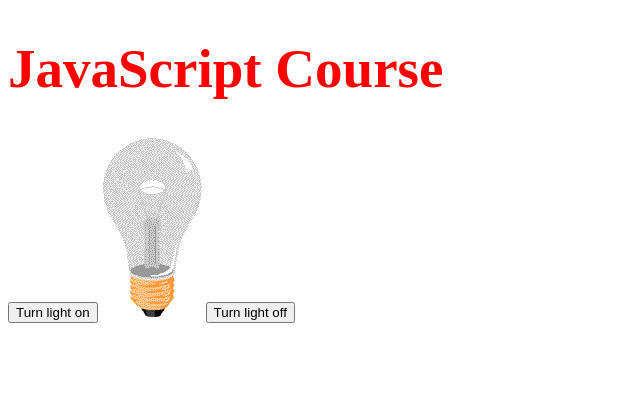
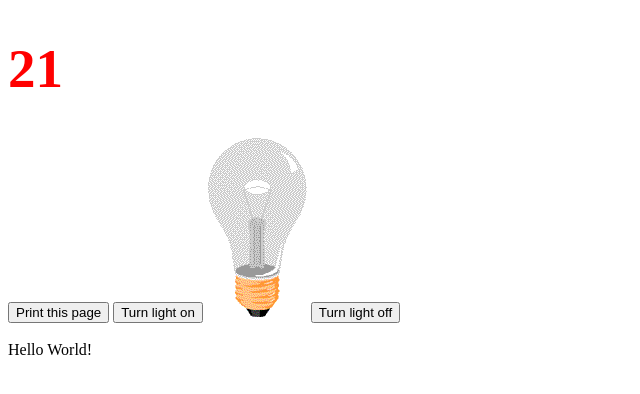
Before and after one commit to adeleyeayodeji/javascript-course, a plain HTML site: page index.html in a window 1280 px wide. Shown: the whole page, without its empty margins (0-640 px from the left). Drawn offline with Linux system fonts and the light colour scheme.

Commit message:
Added more

```diff
--- a/index.html
+++ b/index.html
@@ -9,6 +9,8 @@
 <body>
     <h1 id="anything">JavaScript Course</h1>
 
+    <button onclick="window.print()">Print this page</button>
+
     <button onclick="document.getElementById('image').src = 'assets/pic_bulbon.gif'">Turn light on</button>
 
     <img src="assets/pic_bulboff.gif" alt="" id="image">
@@ -17,13 +19,19 @@
 
 
    <script>
-    // document.getElementById("anything").innerHTML = "Awesome to AQskill.com";
+    document.getElementById("anything").innerHTML = 15 + 6;
 
     document.getElementById("anything").style.fontSize = "55px";
     //change color
     document.getElementById("anything").style.color = "red";
     //hide element
     document.getElementById("anything").style.display = "block";
+
+    document.write("<br><br>Hello World!");
+
+    window.alert("Hey!, how are you doing?");
+
+    console.log("Am working!");
    </script>
 </body>
 </html>
```
